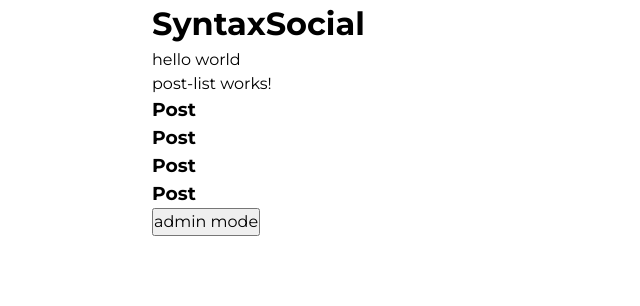
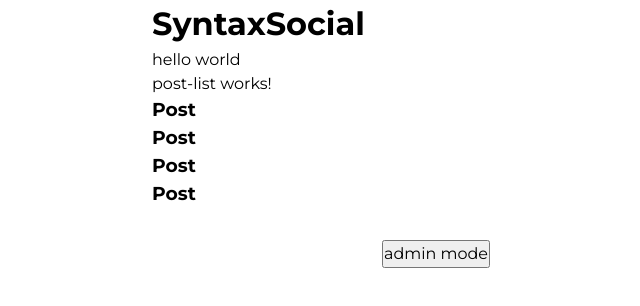
Before and after one commit to Biosaiber/syntax-social, an Angular app: page / in a window 1280 px wide. Shown: the top 306 px of the page, without its empty margins (204-844 px from the left). Built offline with nearby package versions, Linux system fonts and the light colour scheme; a web font is replaced by a local one.

Commit message:
feat: appComponent toggleMode functionality

```diff
--- a/src/app/app.css
+++ b/src/app/app.css
@@ -0,0 +1,10 @@
+footer {
+  margin-top: 16px;
+  padding-top: 16px;
+  display: flex;
+  justify-content: center;
+}
+
+.admin-mode {
+  background-color: cornflowerblue;
+}
--- a/src/app/app.html
+++ b/src/app/app.html
@@ -7,6 +7,6 @@
   <app-post-list></app-post-list>
 </main>
 
-<footer>
-  <button>admin mode</button>
+<footer [class]="isAdminMode() ? 'admin-mode' : 'user-mode'">
+  <button (click)="toggleAdminEvent()">{{isAdminMode() ? 'user mode' : 'admin mode'}}</button>
 </footer>
--- a/src/app/app.ts
+++ b/src/app/app.ts
@@ -1,5 +1,6 @@
-import { Component } from '@angular/core';
+import { Component, inject } from '@angular/core';
 import { PostListComponent } from './components/post-list/post-list.component';
+import { AdminService } from './services/admin.service';
 
 @Component({
   selector: 'app-root',
@@ -8,11 +9,11 @@ import { PostListComponent } from './components/post-list/post-list.component';
   styleUrl: './app.css'
 })
 export class AppComponent {
+  private adminService = inject(AdminService);
+  isAdminMode = this.adminService.getAdminMode();
+
+  toggleAdminEvent() {
+    this.adminService.toggleAdminMode();
+  }
 
 }
-
-/* Responsibilities:
-
-display the main application layout
-provide the admin mode toggle
-display PostListComponent */
```
